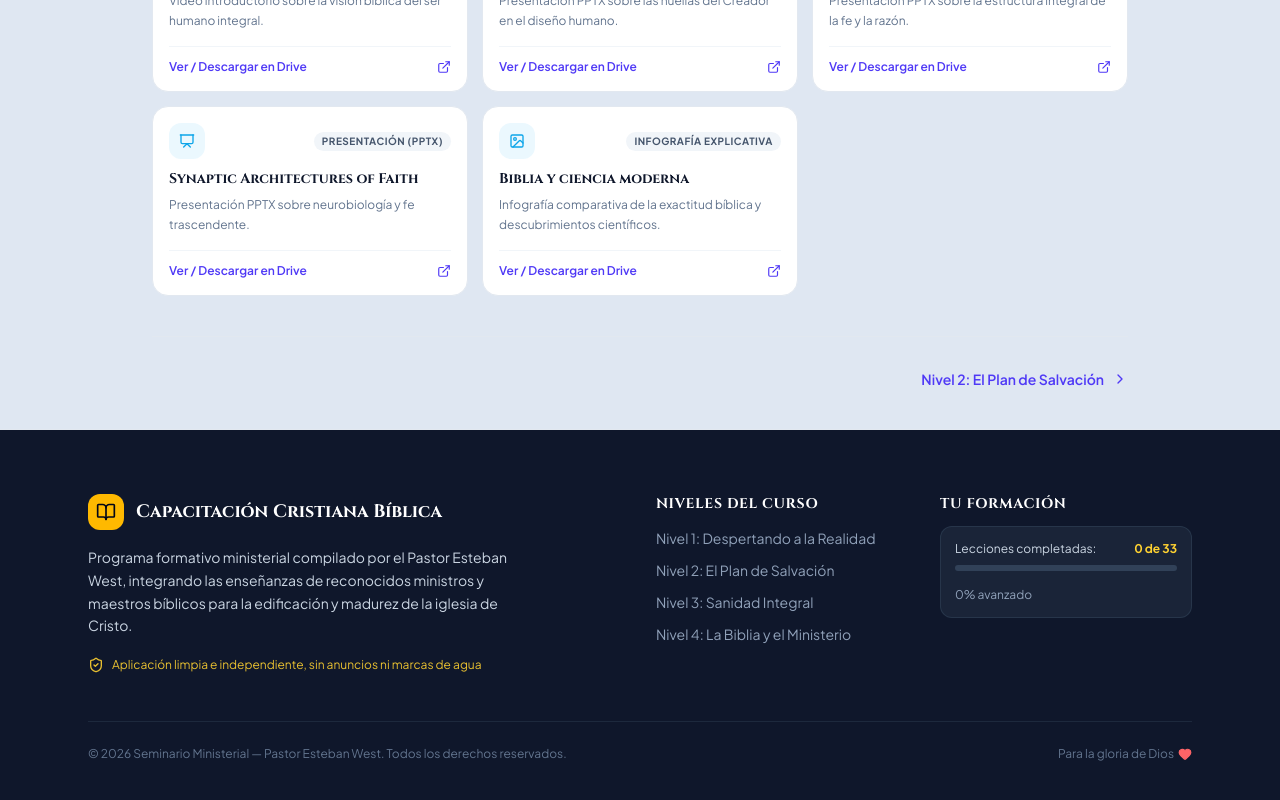
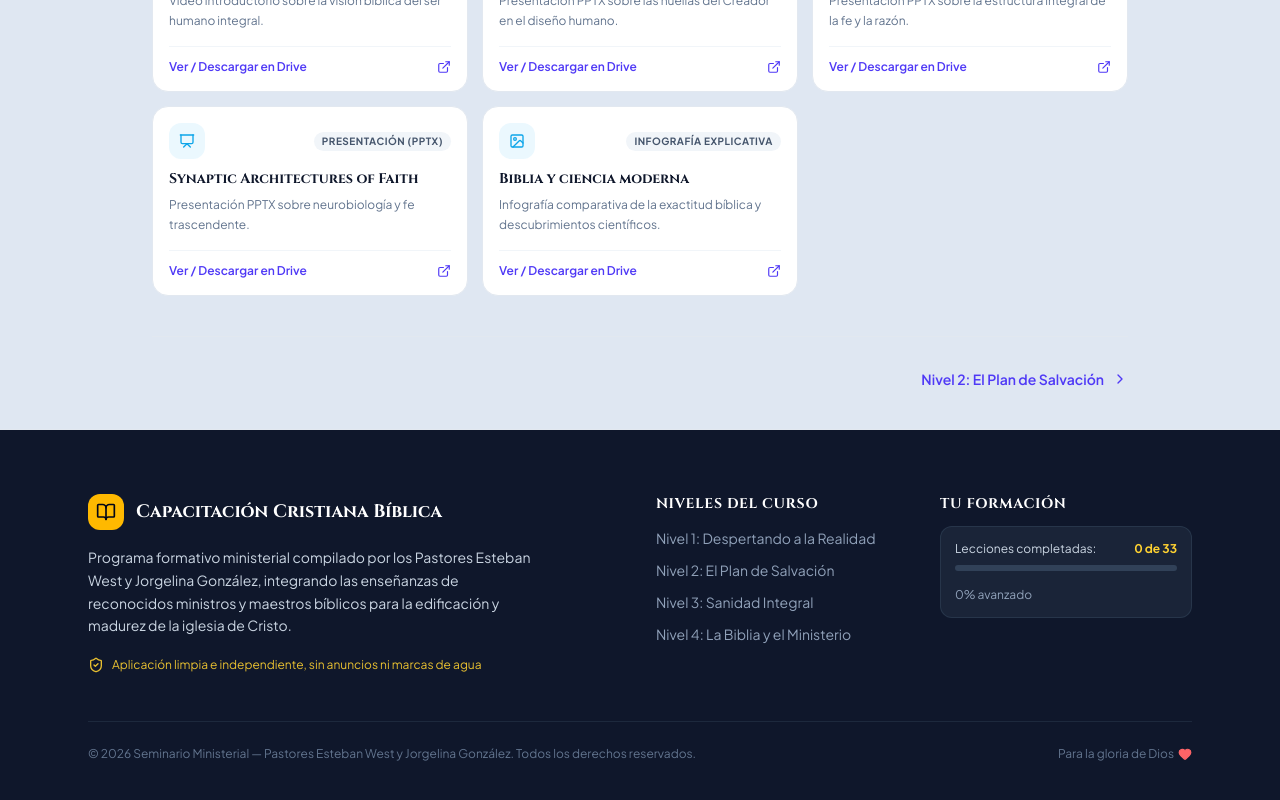
Before and after one commit to westroberto417-app/SEMINARIO-MINISTERIAL, a React (Vite) app: page /nivel/1 in a window 1280 px wide. Shown: the part 2495-3295 px from the top of the page. Built offline with nearby package versions, Linux system fonts and the light colour scheme.

Commit message:
docs: update authorship to include Jorgelina González
Update application metadata, descriptions, and site content to reflect that the program is now compiled by Pastores Esteban West and Jorgelina González.

```diff
--- a/index.html
+++ b/index.html
@@ -4,7 +4,7 @@
     <meta charset="UTF-8" />
     <meta name="viewport" content="width=device-width, initial-scale=1.0" />
     <title>Capacitación Cristiana Bíblica</title>
-    <meta name="description" content="Curso multimedia de Capacitación Cristiana Bíblica compilado por el Pastor Esteban West. Cuatro niveles de formación integral desde el despertar ante los sistemas del mundo hasta el ministerio en Dios." />
+    <meta name="description" content="Curso multimedia de Capacitación Cristiana Bíblica compilado por los Pastores Esteban West y Jorgelina González. Cuatro niveles de formación integral desde el despertar ante los sistemas del mundo hasta el ministerio en Dios." />
 
     <!-- PWA Meta & App Standards -->
     <meta name="theme-color" content="#0f172a" />
@@ -18,7 +18,7 @@
 
     <!-- OpenGraph & Social Cards -->
     <meta property="og:title" content="Capacitación Cristiana Bíblica" />
-    <meta property="og:description" content="Curso multimedia de Capacitación Cristiana Bíblica compilado por el Pastor Esteban West. Cuatro niveles de formación integral desde el despertar ante los sistemas del mundo hasta el ministerio en Dios." />
+    <meta property="og:description" content="Curso multimedia de Capacitación Cristiana Bíblica compilado por los Pastores Esteban West y Jorgelina González. Cuatro niveles de formación integral desde el despertar ante los sistemas del mundo hasta el ministerio en Dios." />
     <meta property="og:type" content="website" />
     <meta name="twitter:card" content="summary_large_image" />
 
--- a/metadata.json
+++ b/metadata.json
@@ -1,6 +1,6 @@
 {
   "name": "Capacitación Cristiana Bíblica",
-  "description": "Curso multimedia de Capacitación Cristiana Bíblica compilado por el Pastor Esteban West. Cuatro niveles de formación integral desde el despertar ante los sistemas del mundo hasta el ministerio en Dios.",
+  "description": "Curso multimedia de Capacitación Cristiana Bíblica compilado por los Pastores Esteban West y Jorgelina González. Cuatro niveles de formación integral desde el despertar ante los sistemas del mundo hasta el ministerio en Dios.",
   "requestFramePermissions": [],
   "majorCapabilities": ["MAJOR_CAPABILITY_SERVER_SIDE_GEMINI_API"]
 }
--- a/src/components/Footer.tsx
+++ b/src/components/Footer.tsx
@@ -25,7 +25,7 @@ export default function Footer() {
               </span>
             </div>
             <p className="text-sm leading-relaxed text-slate-300 max-w-md">
-              Programa formativo ministerial compilado por el Pastor Esteban West, integrando las enseñanzas de reconocidos ministros y maestros bíblicos para la edificación y madurez de la iglesia de Cristo.
+              Programa formativo ministerial compilado por los Pastores Esteban West y Jorgelina González, integrando las enseñanzas de reconocidos ministros y maestros bíblicos para la edificación y madurez de la iglesia de Cristo.
             </p>
             <div className="flex items-center gap-2 text-xs text-amber-300/90 pt-1">
               <ShieldCheck className="h-4 w-4" />
@@ -97,7 +97,7 @@ export default function Footer() {
         {/* Bottom Bar */}
         <div className="mt-12 border-t border-slate-800 pt-6 flex flex-col sm:flex-row items-center justify-between gap-4 text-xs text-slate-500">
           <p>
-            &copy; {new Date().getFullYear()} Seminario Ministerial — Pastor Esteban West. Todos los derechos reservados.
+            &copy; {new Date().getFullYear()} Seminario Ministerial — Pastores Esteban West y Jorgelina González. Todos los derechos reservados.
           </p>
           <p className="flex items-center gap-1">
             <span>Para la gloria de Dios</span>
--- a/src/data/cursoData.ts
+++ b/src/data/cursoData.ts
@@ -1,5 +1,5 @@
 // Capacitación Cristiana Bíblica - Datos del Curso
-// Compilado por Pastor Esteban West
+// Compilado por los Pastores Esteban West y Jorgelina González
 
 export interface SeccionLeccion {
   titulo: string;
--- a/src/pages/HomePage.tsx
+++ b/src/pages/HomePage.tsx
@@ -29,7 +29,7 @@ export default function HomePage() {
             <div className="flex-1">
               <div className="flex items-center gap-2">
                 <span className="rounded-full bg-amber-100 text-amber-800 font-semibold px-2.5 py-0.5 text-xs">
-                  Palabras del Autor
+                  Palabras de los Autores
                 </span>
                 <span className="text-xs text-slate-400 font-medium">Seminario Ministerial</span>
               </div>
@@ -39,7 +39,7 @@ export default function HomePage() {
               </h2>
 
               <p className="mt-3 text-base leading-relaxed text-slate-700">
-                <strong>Esteban West</strong> pastor, educador, comunicador y técnico informático; presenta este material de estudio bíblico; extrayendo información de diferentes expertos y maestros cristianos de renombre (como Armando Alducín, Bernardo Stamateas, Derek Prince, Charles Spurgeon, Billy Graham, Dante Gebel, John MacArthur y otros), ha compilado en este curso los temas más fundamentales que todo cristiano comprometido con Dios tendría que saber, como también el abordaje bíblico y psicológico necesario para encarar el tema del servicio a Dios desde una perspectiva de sanidad integral.
+                Los pastores <strong>Esteban West</strong> y <strong>Jorgelina González</strong> como, educadores, consejeros y comunicadores; presentan este material de estudio bíblico; desde la experiencia propia y extrayendo información de diferentes expertos y maestros cristianos de renombre (como Armando Alducín, Bernardo Stamateas, Derek Prince, Charles Spurgeon, Billy Graham, Dante Gebel, John MacArthur y otros), han compilado en este curso los temas más fundamentales que todo cristiano comprometido con Dios tendría que saber, como también el abordaje bíblico y psicológico necesario para encarar el tema del servicio a Dios desde una perspectiva de sanidad integral.
               </p>
 
               <div className="mt-5 flex flex-wrap items-center gap-4 text-xs text-slate-500">
--- a/vite.config.ts
+++ b/vite.config.ts
@@ -16,7 +16,7 @@ export default defineConfig(() => {
           id: '/',
           name: 'Capacitación Cristiana Bíblica',
           short_name: 'Capacitación',
-          description: 'Curso multimedia de Capacitación Cristiana Bíblica compilado por el Pastor Esteban West. 4 niveles de formación integral teológica y ministerial.',
+          description: 'Curso multimedia de Capacitación Cristiana Bíblica compilado por los Pastores Esteban West y Jorgelina González. 4 niveles de formación integral teológica y ministerial.',
           theme_color: '#0f172a',
           background_color: '#dfe7f2',
           display: 'standalone',
```
Also changed, not shown: public/manifest.json.
